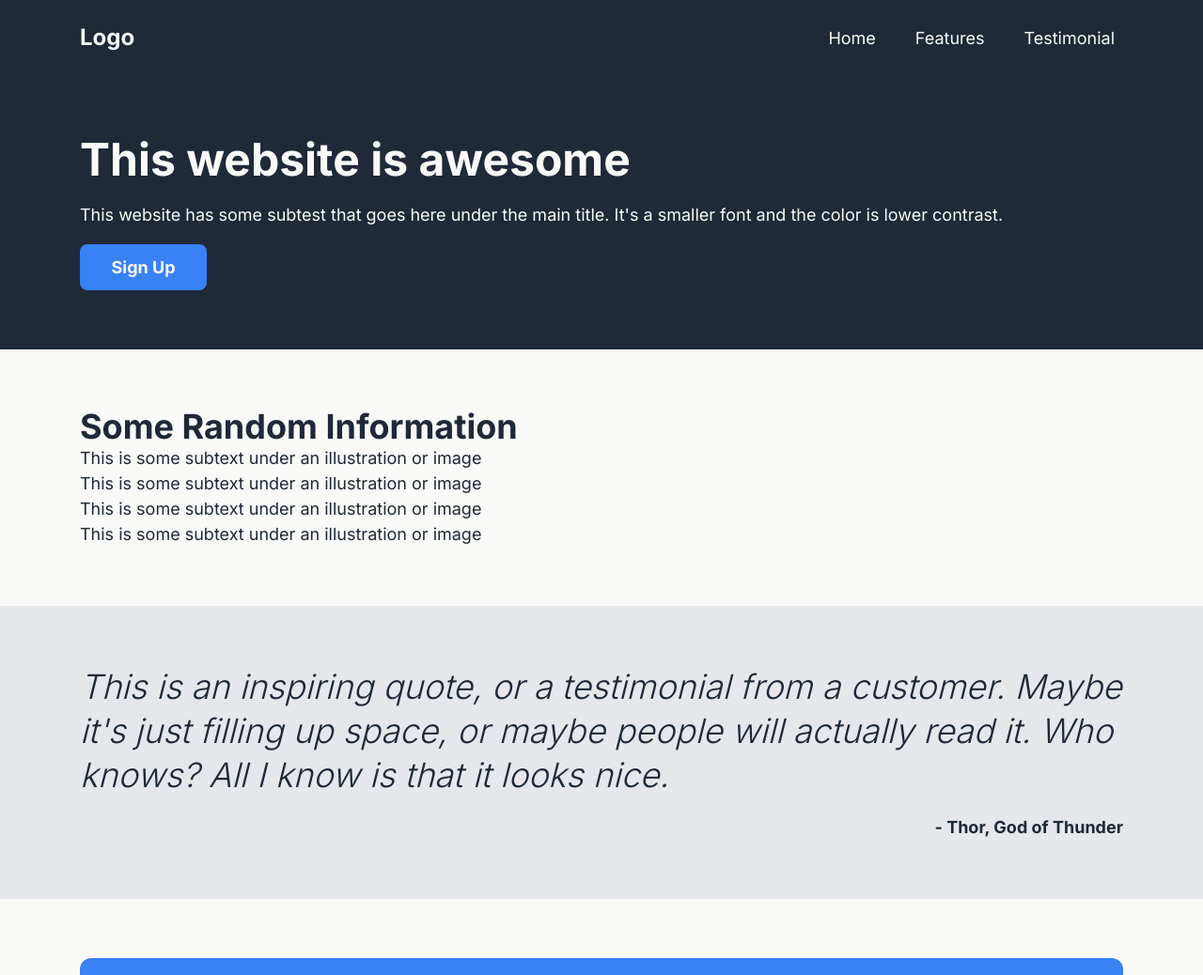
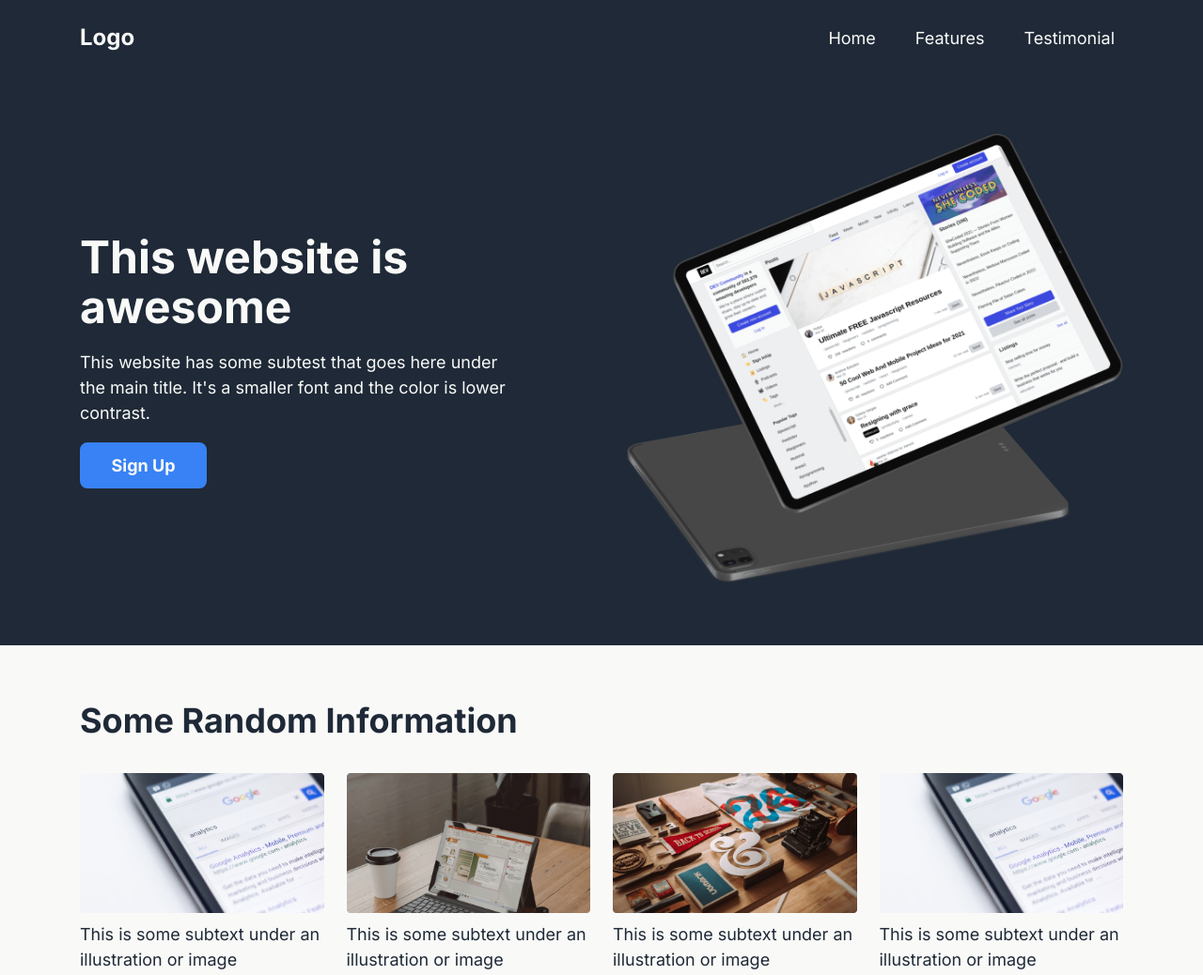
Before and after one commit to shaqeebwisdmlabs/html-assignment, a plain HTML site: page index.html in a window 1280 px wide. Shown: the top 1038 px of the page at 94% size. Drawn offline with Linux system fonts and the light colour scheme.

Commit message:
add: responsiveness and images

```diff
--- a/css/style.css
+++ b/css/style.css
@@ -131,6 +131,21 @@ select {
   margin-inline: auto;
 }
 
+.even-cloumns {
+  display: grid;
+  gap: 2rem;
+  grid-template-columns: 1fr;
+  grid-auto-flow: row;
+  align-items: center;
+}
+
+@media (width >= 50em) {
+  .even-cloumns {
+    grid-template-columns: repeat(2, 1fr);
+    align-items: center;
+  }
+}
+
 .flex {
   display: flex;
 }
@@ -144,7 +159,7 @@ select {
 }
 
 .padding-block {
-  padding: 3.5em 0;
+  padding: 3.375em 0;
 }
 
 .gap-lg > * + * {
@@ -368,6 +383,26 @@ body {
   }
 }
 
+/* information */
+
+.info-group {
+  display: grid;
+  gap: 1.5rem;
+  padding: 2em 0 0;
+}
+
+@media (width <= 50em) and (width >= 35em) {
+  .info-group {
+    grid-template-columns: repeat(2, 1fr);
+  }
+}
+
+@media (width >= 50em) {
+  .info-group {
+    grid-template-columns: repeat(4, 1fr);
+  }
+}
+
 /* testimonial */
 
 .quote {
--- a/index.html
+++ b/index.html
@@ -38,42 +38,52 @@
     </header>
     <main>
       <section class="hero | padding-block bg-neutral-900 text-neutral-100">
-        <div class="hero-wrapper | container">
+        <div class="hero-wrapper | container even-cloumns">
           <div class="hero__body gap-lg">
             <h1 class="fw-bold fs-title-lg">This website is awesome</h1>
-            <p>
+            <p style="max-width: 40ch">
               This website has some subtest that goes here under the main title.
               It's a smaller font and the color is lower contrast.
             </p>
             <a href="#" class="btn btn--sign-up">Sign Up</a>
           </div>
-          <div class="hero__image"></div>
+          <div class="hero__image">
+            <img src="/images/hero-image.png" alt="laptop image" />
+          </div>
         </div>
       </section>
       <section class="information | padding-block">
         <div class="information-wrapper | container">
           <h2 class="fw-bold fs-title">Some Random Information</h2>
           <div class="info-group">
-            <div class="info">
-              <div class="info__image"></div>
+            <div class="info gap-sm">
+              <div class="info__image">
+                <img src="/images/image-1.png" alt="image 1" />
+              </div>
               <p class="info__text">
                 This is some subtext under an illustration or image
               </p>
             </div>
-            <div class="info">
-              <div class="info__image"></div>
+            <div class="info gap-sm">
+              <div class="info__image">
+                <img src="/images/image-2.png" alt="image 2" />
+              </div>
               <p class="info__text">
                 This is some subtext under an illustration or image
               </p>
             </div>
-            <div class="info">
-              <div class="info__image"></div>
+            <div class="info gap-sm">
+              <div class="info__image">
+                <img src="/images/image-3.png" alt="image 3" />
+              </div>
               <p class="info__text">
                 This is some subtext under an illustration or image
               </p>
             </div>
-            <div class="info">
-              <div class="info__image"></div>
+            <div class="info gap-sm">
+              <div class="info__image">
+                <img src="/images/image-1.png" alt="image 4" />
+              </div>
               <p class="info__text">
                 This is some subtext under an illustration or image
               </p>
```
Also changed, not shown: images/hero-image.png (added), images/image-1.png (added), images/image-2.png (added), images/image-3.png (added).
